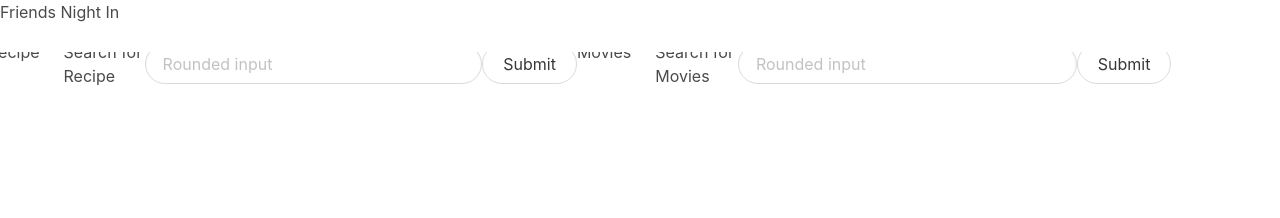
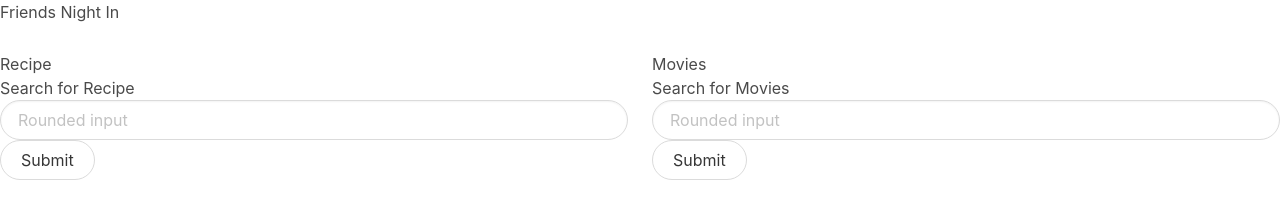
Before and after one commit to Babakbigdeli/friends-night-in, a plain HTML site: page index.html in a window 1280 px wide. Drawn offline with nearby package versions, Linux system fonts and the light colour scheme.

Commit message:
Modify Bulma styling

```diff
--- a/index.html
+++ b/index.html
@@ -19,15 +19,11 @@
       </nav>
 
       <!-- Columns -->
-      <div class="columns is-mobile is-half row">
+      <div class="columns is-mobile is-half">
         <!-- Left side -->
-        <div class="col-md-6">Recipe</div>
 
-        <div class="level-left">
-          <div class="level-item"></div>
-          <div class="level-item">
-            <div class="field has-addons"></div>
-          </div>
+        <div class="column level-left">
+          <h3>Recipe</h3>
           <h2>Search for Recipe</h2>
           <input
             id="recipeInput"
@@ -38,14 +34,8 @@
           <button id="recipeBtn" class="button is-rounded">Submit</button>
         </div>
 
-        <!-- Right side -->
-        <div class="col-md-6">Movies</div>
-
-        <div class="level-left">
-          <div class="level-item"></div>
-          <div class="level-item">
-            <div class="field has-addons"></div>
-          </div>
+        <div class="column level-right">
+          <h3>Movies</h3>
           <h2>Search for Movies</h2>
           <input
             id="movieInput"
```
